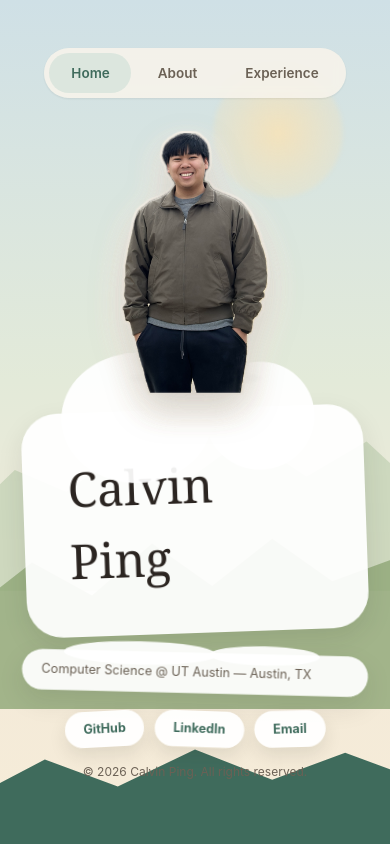
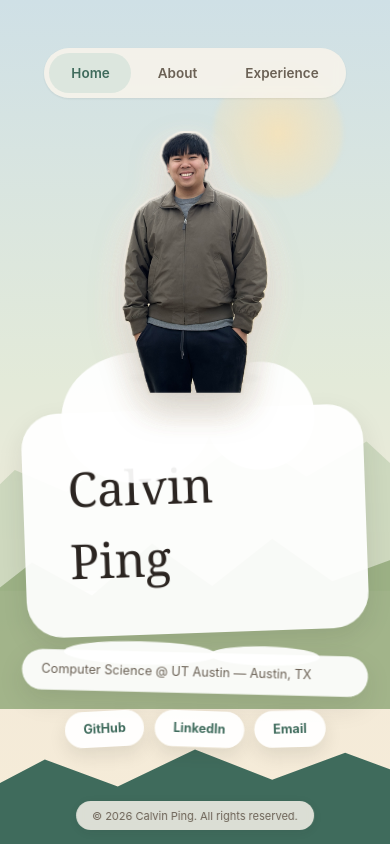
Before and after one commit to CalvinPing/portfolio, a Next.js app: page / in a window 390 px wide. Built offline with nearby package versions, Linux system fonts and the light colour scheme.

Commit message:
Fix mobile portrait z-index and reposition footer as fixed pill

```diff
--- a/app/globals.css
+++ b/app/globals.css
@@ -74,7 +74,7 @@ body {
   z-index: 2;
   max-width: 1100px;
   margin: 0 auto;
-  padding: 3rem 1.5rem 0;
+  padding: 3rem 1.5rem 3.5rem;
 }
 
 .nav-wrap {
@@ -782,15 +782,24 @@ body {
 }
 
 .site-footer {
-  position: relative;
-  z-index: 2;
-  max-width: 1000px;
-  margin: 0 auto;
-  padding: 0 1.5rem 2rem;
+  position: fixed;
+  left: 50%;
+  bottom: 0.85rem;
+  transform: translateX(-50%);
+  z-index: 3;
+  max-width: calc(100% - 2rem);
+  margin: 0;
+  padding: 0.4rem 1rem;
+  background: rgba(247, 243, 234, 0.85);
+  border-radius: 999px;
+  box-shadow: 0 2px 10px rgba(43, 37, 33, 0.08);
+  backdrop-filter: blur(4px);
+  -webkit-backdrop-filter: blur(4px);
   font-family: -apple-system, "Segoe UI", sans-serif;
-  font-size: 12px;
+  font-size: 11px;
   color: var(--ink-muted);
   text-align: center;
+  white-space: nowrap;
 }
 
 @media (max-width: 760px) {
@@ -799,6 +808,7 @@ body {
     align-items: center;
     min-height: auto;
     gap: 1rem;
+    padding-bottom: 2.5rem;
   }
   .cloud-cluster,
   .postcard {
@@ -833,6 +843,7 @@ body {
     height: 220px;
     margin: 0 auto 1rem;
     order: -1;
+    z-index: -1;
   }
   .nav-arrows-row {
     display: none !important;
@@ -848,7 +859,7 @@ body {
     gap: 14px;
     width: 100%;
     height: auto;
-    padding-bottom: 1rem;
+    padding-bottom: 3rem;
   }
   .orbit-item {
     position: static;
```
